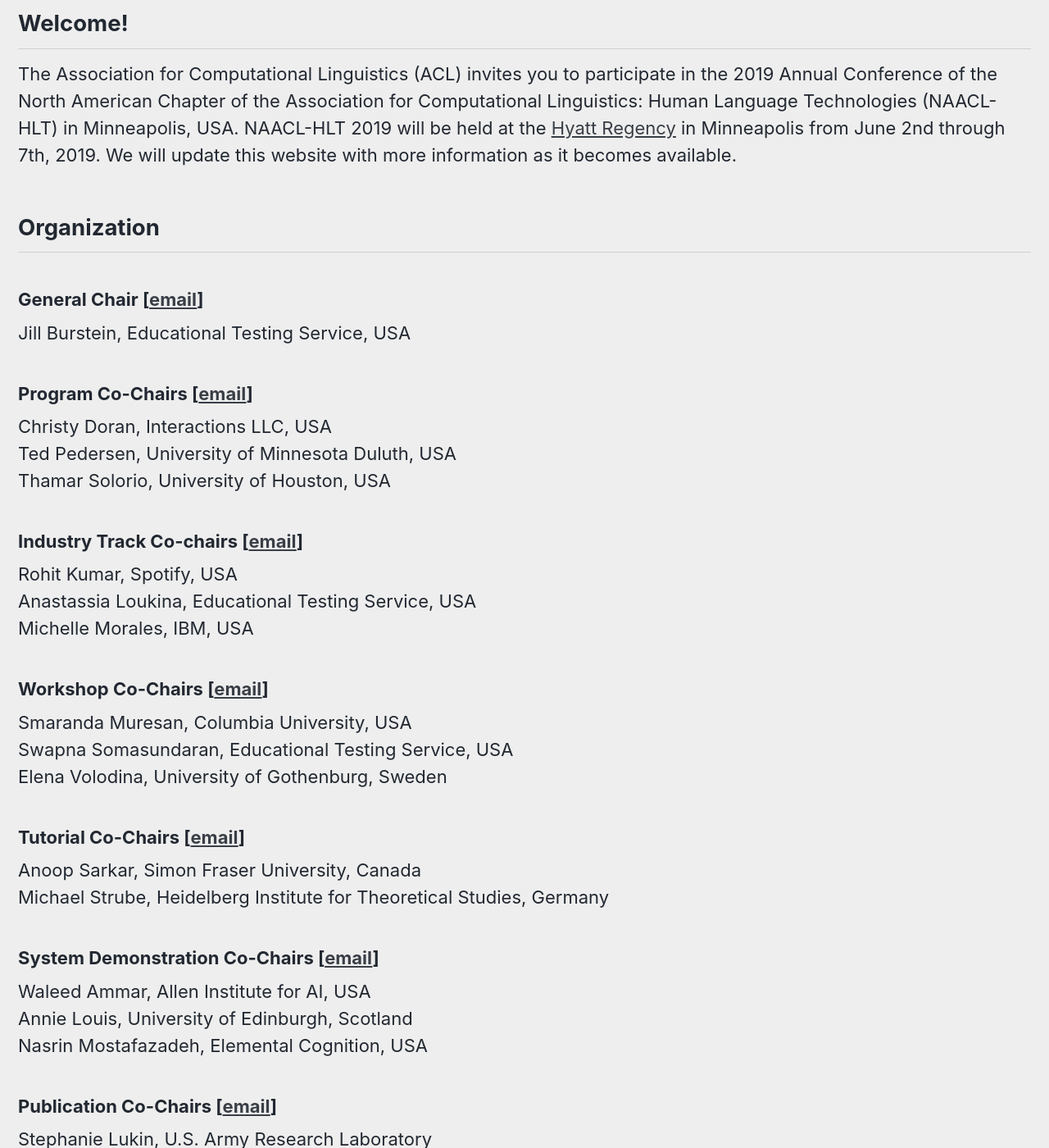
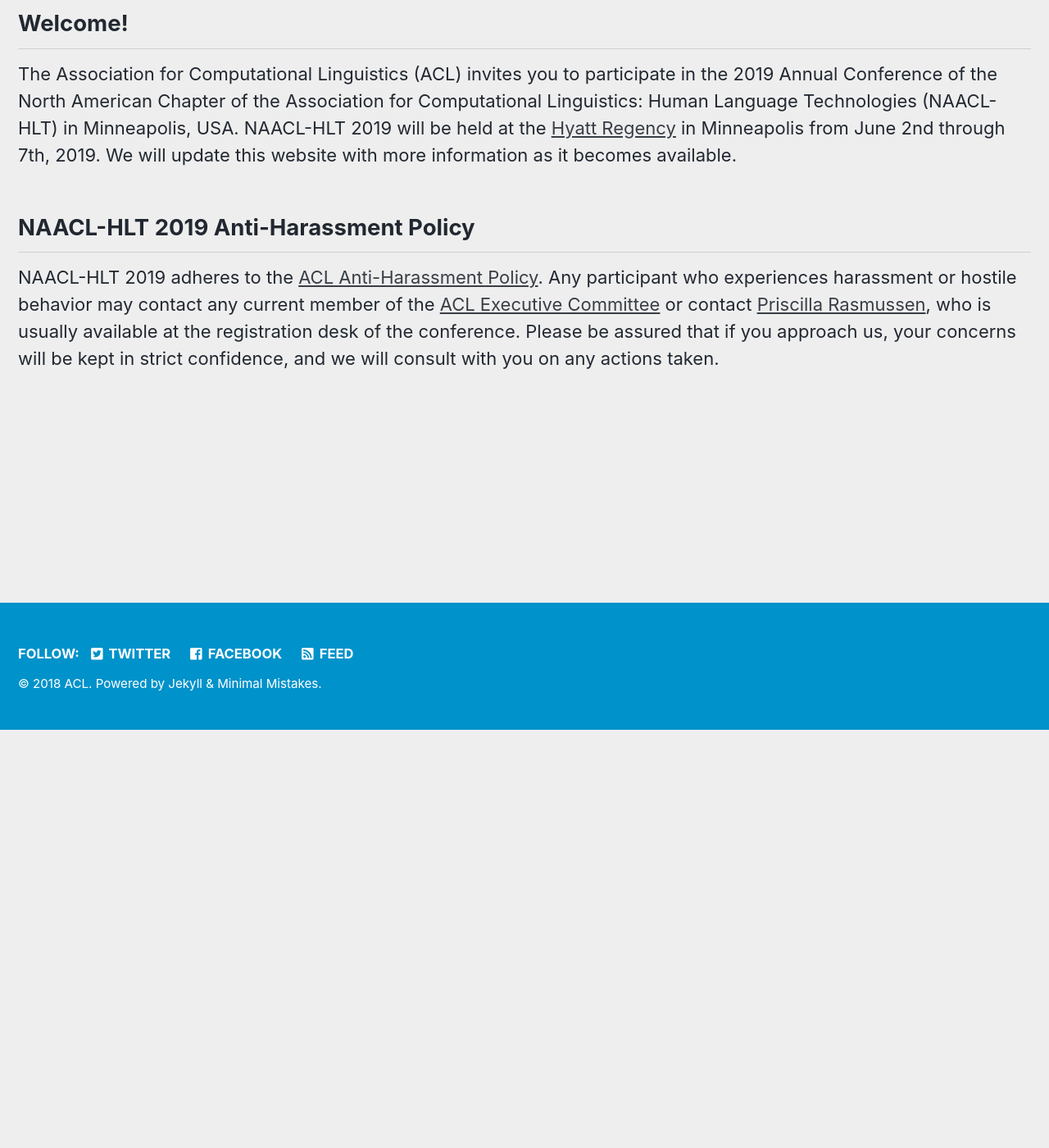
Before and after one commit to naacl-org/naacl-2021-website, a Jekyll site: the page built from _pages/home.md, in a window 1280 px wide and 1400 px high, scrolled down 510 px. Shown: the whole window at 82% size. Built offline with Jekyll 4.4.1, drawn with Linux system fonts in a browser that asks for light colours; nearby versions of some CDN libraries; some of the changed text lies outside the part shown.

```diff
--- a/_data/authors.yml
+++ b/_data/authors.yml
@@ -1,4 +1,10 @@
 # Authors
+
+program-chairs:
+  name        : "Program Co-Chairs"
+  email       : "naacl-2019-program-chairs@googlegroups.com"
+  bio         : "Christy Doran, Ted Pederson, and Thamar Solario"
+  avatar      : "assets/images/avatars/program-chairs.png"
 
 ted:
   name        : "Ted Pedersen"
--- a/_pages/home.md
+++ b/_pages/home.md
@@ -16,65 +16,5 @@
 
 The Association for Computational Linguistics (ACL) invites you to participate in the 2019 Annual Conference of the North American Chapter of the Association for Computational Linguistics: Human Language Technologies (NAACL-HLT) in Minneapolis, USA. NAACL-HLT 2019 will be held at the [Hyatt Regency](https://www.hyatt.com/en-US/hotel/minnesota/hyatt-regency-minneapolis/msprm) in Minneapolis from June 2nd through 7th, 2019. We will update this website with more information as it becomes available.
 
-<h2>Organization</h2>
-
-<h3>General Chair [<a href="mailto:naacl2019.jillb@gmail.com">email</a>]</h3>
-Jill Burstein, Educational Testing Service, USA <br/>
-
-<h3>Program Co-Chairs [<a href="mailto:naacl-2019-program-chairs@googlegroups.com">email</a>]</h3>
-Christy Doran, Interactions LLC, USA<br/>
-Ted Pedersen, University of Minnesota Duluth, USA<br/>
-Thamar Solorio, University of Houston, USA
-
-<h3>Industry Track Co-chairs [<a href="mailto:naacl-2019-industry-track@googlegroups.com">email</a>]</h3>
-Rohit Kumar, Spotify, USA<br/>
-Anastassia Loukina, Educational Testing Service, USA<br/>
-Michelle Morales, IBM, USA
-
-<h3>Workshop Co-Chairs [<a href="mailto:workshops-naacl19@googlegroups.com">email</a>]</h3>
-Smaranda Muresan, Columbia University, USA<br/>
-Swapna Somasundaran, Educational Testing Service, USA<br/>
-Elena Volodina, University of Gothenburg, Sweden
-
-<h3>Tutorial Co-Chairs [<a href="mailto:staracl-2019-tutorials@googlegroups.com">email</a>]</h3>
-Anoop Sarkar, Simon Fraser University, Canada<br/>
-Michael Strube, Heidelberg Institute for Theoretical Studies, Germany
-
-<h3>System Demonstration Co-Chairs [<a href="mailto:naacl-2019-demo-track@googlegroups.com">email</a>]</h3>
-Waleed Ammar, Allen Institute for AI, USA<br/>
-Annie Louis, University of Edinburgh, Scotland<br/>
-Nasrin Mostafazadeh, Elemental Cognition, USA
-
-<h3>Publication Co-Chairs [<a href="mailto:naacl-2019-publications@googlegroups.com">email</a>]</h3>
-Stephanie Lukin, U.S. Army Research Laboratory<br/>
-Alla Roskovskaya, City University of New York, USA
-
-<h3>Handbook Chair</h3>
-Steve DeNeefe, SDL, USA
-
-<h3>Student Research Workshop Co-Chairs &amp; Faculty Advisors [<a href="mailto:naacl-2019-student-research-workshop@googlegroups.com">email</a>]</h3>
-Sudipta Kar, University of Houston, USA<br/>
-Farah Nadeem, University of Washington, USA<br/>
-Laura Wendlandt, University of Michigan, USA<br/>
-Greg Durrett, University of Texas at Austin, USA<br/>
-Na-Rae Han, University of Pittsburgh, USA
-
-<h3>Publicity &amp; Social Media Co-Chairs [<a href="mailto:naacl-2019-social-media@googlegroups.com">email</a>]</h3>
-Yuval Pinter, Georgia Institute of Technology, USA<br/>
-Rachael Tatman, Kaggle, USA
-
-<h3>Website &amp; Conference App Chair</h3>
-Nitin Madnani, Educational Testing Service, USA
-
-<h3>Student Volunteer Coordinator [<a href="mailto:luwang@ccs.neu.edu">email</a>]</h3>
-Lu Wang, Northeastern University, USA
-
-<h3>Video Chair [<a href="mailto:srwhitehead31@gmail.com">email</a>]</h3>
-Spencer Whitehead, Rensselaer Polytechnic Institute, USA
-
-<h3>Local Sponsorship Co-Chairs</h3>
-Chris Callison-Burch, University of Pennsylvania, USA<br/>
-Tonya Custis, Thomson Reuters, USA
-
-<h3>Local Organization</h3>
-Priscilla Rasmussen, ACL
+<h2>NAACL-HLT 2019 Anti-Harassment Policy</h2>
+NAACL-HLT 2019 adheres to the <a href="https://www.aclweb.org/adminwiki/index.php?title=Anti-Harassment_Policy">ACL Anti-Harassment Policy</a>. Any participant who experiences harassment or hostile behavior may contact any current member of the <a href="https://www.aclweb.org/portal/about">ACL Executive Committee</a> or contact <a href="mailto:acl@aclweb.org">Priscilla Rasmussen</a>, who is usually available at the registration desk of the conference. Please be assured that if you approach us, your concerns will be kept in strict confidence, and we will consult with you on any actions taken.
```
Also changed, not shown: _data/navigation.yml (+2 -5 lines), _pages/blog.md (+3 -1 lines), _pages/organization.md (added, +69 -0 lines), _posts/2018-07-30-test.md (deleted, +0 -31 lines), _posts/2018-08-06-call-for-volunteers.md (added, +17 -0 lines), assets/images/avatars/program-chairs.png (added), 1 other file.
